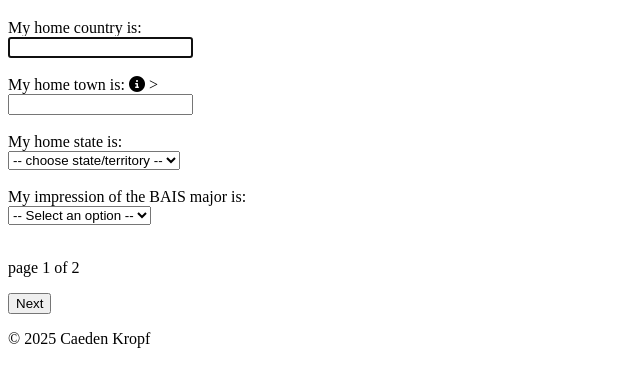
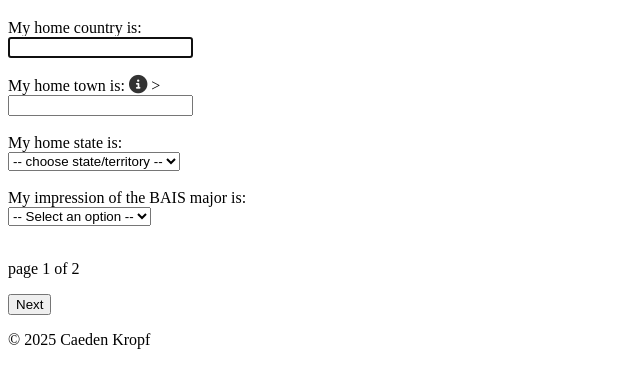
Before and after one commit to CaedenKropf/ckropf_HW9, a plain HTML site: page ckropf_p1.html in a window 1280 px wide. Shown: the part 61-448 px from the top of the page, without its empty margins (0-640 px from the left). Drawn offline with Linux system fonts and the light colour scheme.

Commit message:
Added fontawesome styling

```diff
--- a/styles/stylesheet.css
+++ b/styles/stylesheet.css
@@ -1,3 +1,8 @@
+.fontawesome {
+  font-size: 1.15rem;
+  color: #333333;
+}
+
 .tooltip {
   position: relative;
   display: inline-block;
```
